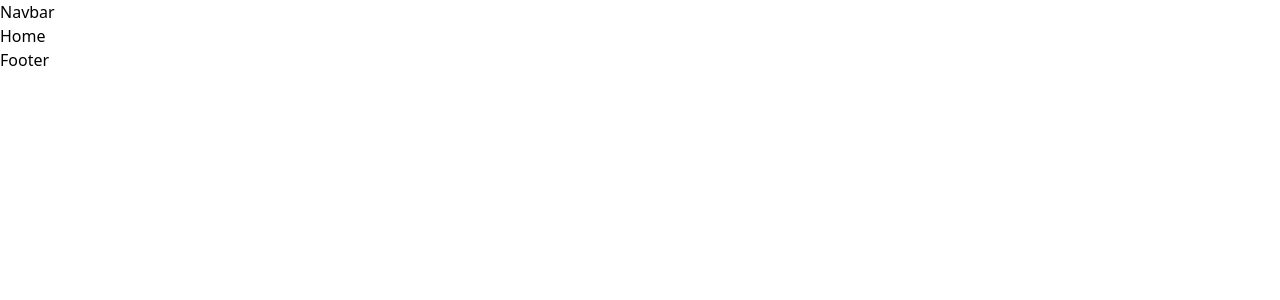
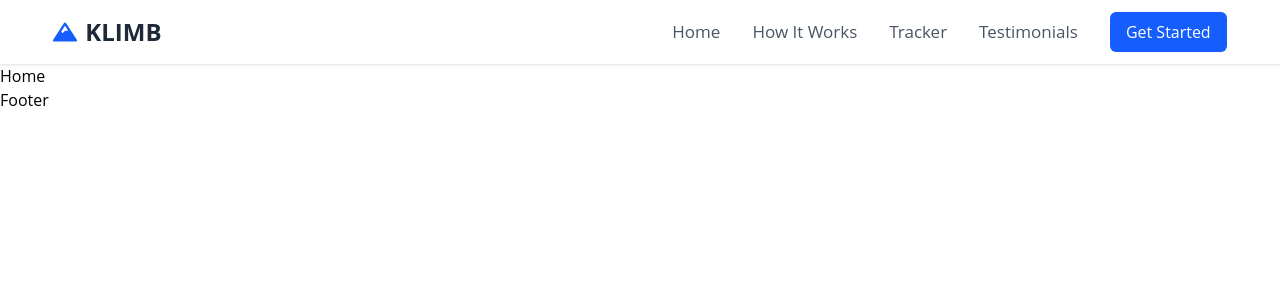
Before and after one commit to jahidhasan6676/klimb-task, a React (Vite) app: page / in a window 1280 px wide. Shown: the top 300 px of the page. Built offline with nearby package versions, Linux system fonts and the light colour scheme.

Commit message:
Build responsive navbar with KLIMB logo and scroll-triggered links

```diff
--- a/package.json
+++ b/package.json
@@ -13,6 +13,7 @@
     "@tailwindcss/vite": "^4.1.8",
     "react": "^19.1.0",
     "react-dom": "^19.1.0",
+    "react-icons": "^5.5.0",
     "tailwindcss": "^4.1.8"
   },
   "devDependencies": {
--- /dev/null
+++ b/src/components/navbar/Navbar.jsx
@@ -0,0 +1,102 @@
+import { useState } from 'react';
+import { FiMenu, FiX } from 'react-icons/fi';
+import { Link } from 'react-router-dom';
+import { FaMountain } from 'react-icons/fa';
+
+const Navbar = () => {
+  const [isOpen, setIsOpen] = useState(false);
+
+  // Navigation links data
+  const navLinks = [
+    { name: 'Home', path: '/' },
+    { name: 'How It Works', path: '/how-it-works' },
+    { name: 'Tracker', path: '/tracker' },
+    { name: 'Testimonials', path: '/testimonials' },
+  ];
+
+  const handleGetStartedClick = () => {
+    // Scroll to quiz section or open quiz launcher
+    const quizSection = document.getElementById('quiz');
+    if (quizSection) {
+      quizSection.scrollIntoView({ behavior: 'smooth' });
+    }
+    setIsOpen(false);
+  };
+
+  return (
+    <nav className="sticky top-0 bg-white py-3 shadow-sm z-50">
+      <div className="w-11/12 mx-auto">
+        <div className="flex justify-between items-center">
+          {/* Logo with icon */}
+          <div className="flex items-center space-x-2">
+            <FaMountain className="text-blue-600 text-2xl" />
+            <h2 className="text-2xl font-bold text-gray-800">KLIMB</h2>
+          </div>
+
+          {/* Desktop Navigation */}
+          <div className="hidden md:flex items-center space-x-8">
+            <ul className="flex space-x-8">
+              {navLinks.map((link) => (
+                <li key={link.name}>
+                  <Link
+                    to={link.path}
+                    className="text-gray-600 hover:text-gray-900 transition-colors text-[17px] font-medium">
+                    {link.name}
+                  </Link>
+                </li>
+              ))}
+            </ul>
+            <button
+              onClick={handleGetStartedClick}
+              className="bg-blue-600 hover:bg-blue-700 text-white px-4 py-2 rounded-md transition-colors font-medium"
+            >
+              Get Started
+            </button>
+          </div>
+
+          {/* Mobile menu button */}
+          <div className="md:hidden flex items-center">
+            <button
+              onClick={() => setIsOpen(!isOpen)}
+              className="text-gray-600 hover:text-gray-900 focus:outline-none"
+              aria-label="Toggle menu"
+            >
+              {isOpen ? (
+                <FiX className="h-6 w-6" />
+              ) : (
+                <FiMenu className="h-6 w-6" />
+              )}
+            </button>
+          </div>
+        </div>
+
+        {/* Mobile Navigation */}
+        {isOpen && (
+          <div className="md:hidden bg-white py-4">
+            <ul className="flex flex-col space-y-4">
+              {navLinks.map((link) => (
+                <li key={link.name}>
+                  <Link
+                    to={link.path}
+                    className="block text-gray-600 hover:text-gray-900 text-[17px] transition-colors py-2 px-2 rounded hover:bg-gray-50"
+                    onClick={() => setIsOpen(false)}>
+                    {link.name}
+                  </Link>
+                </li>
+              ))}
+              <li>
+                <button
+                  onClick={handleGetStartedClick}
+                  className="w-fit text-left bg-blue-600 hover:bg-blue-700 text-white px-4 py-2 rounded-md transition-colors">
+                  Get Started
+                </button>
+              </li>
+            </ul>
+          </div>
+        )}
+      </div>
+    </nav>
+  );
+};
+
+export default Navbar;
--- a/src/index.css
+++ b/src/index.css
@@ -1 +1,6 @@
 @import "tailwindcss";
+@import url('https://fonts.googleapis.com/css2?family=Open+Sans:ital,wght@0,300..800;1,300..800&display=swap');
+
+body{
+    font-family: "Open Sans", sans-serif;
+}
--- a/src/layout/MainLayout.jsx
+++ b/src/layout/MainLayout.jsx
@@ -1,9 +1,10 @@
 import { Outlet } from 'react-router-dom';
+import Navbar from '../components/navbar/Navbar';
 
 const MainLayout = () => {
     return (
         <div>
-            <h2>Navbar</h2>
+            <Navbar/>
             <div>
                <Outlet/>
             </div>
--- a/src/pages/home/Home.jsx
+++ b/src/pages/Home.jsx
@@ -3,7 +3,7 @@ import React from 'react';
 const Home = () => {
     return (
         <div>
-            Home
+            <h2>Home</h2>
         </div>
     );
 };
--- a/src/router/Router.jsx
+++ b/src/router/Router.jsx
@@ -1,6 +1,7 @@
 import { createBrowserRouter } from "react-router-dom";
 import MainLayout from "../Layout/MainLayout";
-import Home from "../pages/home/Home";
+import Home from "../pages/Home";
+
 
 
 export const router = createBrowserRouter([
```
Also changed, not shown: 1 other file (tests, documents, lock files or other folders).
